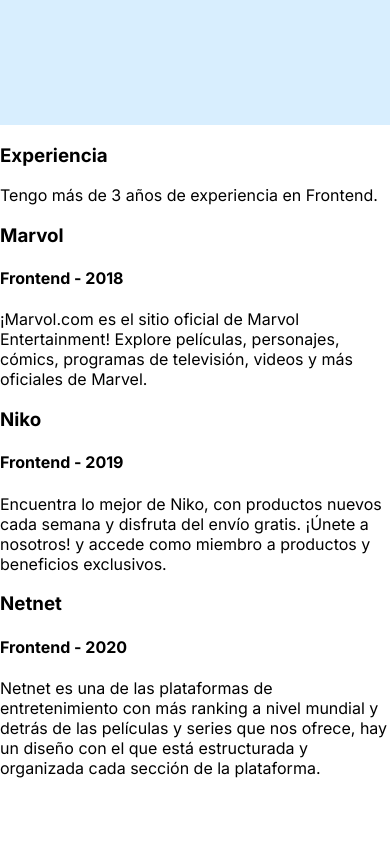
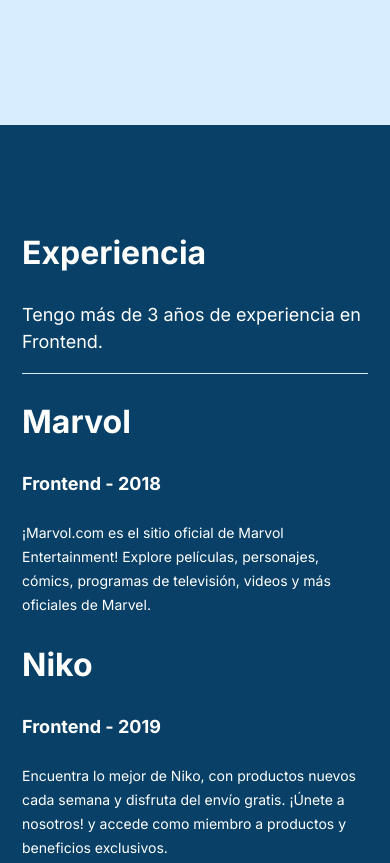
Before and after one commit to OscarAguilarL/portafolio-pablo, a plain HTML site: page index.html in a window 390 px wide. Shown: the part 3585-4448 px from the top of the page. Before the commit the page ends 4379 px from the top, so only its background shows below. Drawn offline with nearby package versions, Linux system fonts and the light colour scheme.

Commit message:
Estilos a seccion testimonios para mobile

```diff
--- a/assets/css/index.css
+++ b/assets/css/index.css
@@ -5,6 +5,7 @@
 @import './wrapper.css';
 @import './hero.css';
 @import './project.css';
+@import './testimony.css';
 
 :root {
   --baseFont: 'Inter', sans-serif;
--- /dev/null
+++ b/assets/css/testimony.css
@@ -0,0 +1,31 @@
+.testimonio-container {
+  padding-inline-start: 1.375rem;
+  padding-inline-end: 1.375rem;
+  padding-block-start: 5rem;
+  padding-block-end: 5rem;
+  background: var(--blue);
+  color: var(--white);
+}
+
+/* .testimonio-container h3:first-of-type {
+  padding-block-start: 1.625rem;
+} */
+.testimonio-container h3 {
+  font: var(--headline3);
+}
+
+.experiencia {
+  border-block-end: 1px solid var(--background1);
+}
+
+.experiencia p {
+  font: var(--body1Regular);
+}
+
+.testimonio h4 {
+  font: var(--body1Bold);
+}
+
+.testimonio p {
+  font: var(--body2Regular);
+}
--- a/index.html
+++ b/index.html
@@ -38,7 +38,7 @@
             <a class="is-active" href="#">Hola</a>
             <a href="#proyectos">Proyectos</a>
             <a href="#testimonios">Testimonios</a>
-            <a href="#">Contacto</a>
+            <a href="#contacto">Contacto</a>
           </nav>
         </aside>
       </header>
```
